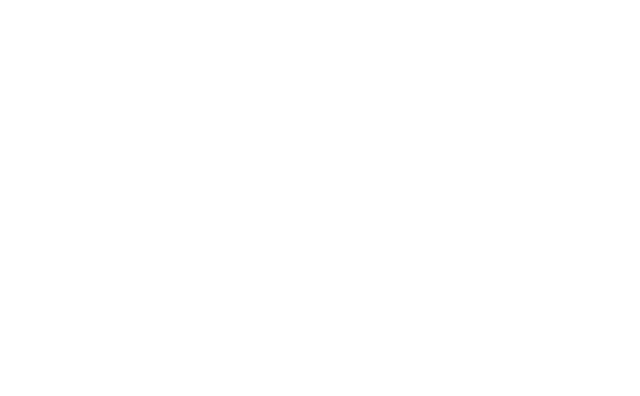
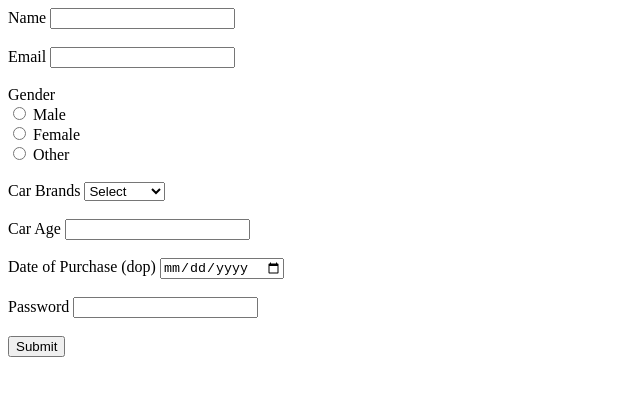
Before and after one commit to acciojob/car-insurance-form-ChitteGnanaPrasannKumarReddy, a website: page main.html in a window 1280 px wide. Shown: the whole page, without its empty margins (0-640 px from the left). Drawn offline with Linux system fonts and the light colour scheme.

Commit message:
created a submission

```diff
--- a/main.html
+++ b/main.html
@@ -1,16 +1,45 @@
 <!DOCTYPE html>
+<html>
+<head>
+    <link rel="stylesheet" href="styles.css">
+</head>
+<body>
+    <!-- the entire body must be written by student -->
+    <form method="post">
+        <label for="name">Name</label>
+        <input type="text" id="name" name="name" required><br><br>
 
-<html>
+        <label for="email">Email</label>
+        <input type="email" id="email" name="email" required><br><br>
 
-<head>
-	<link rel="stylesheet" href="styles.css">
-</head>
+        <label>Gender</label><br>
+        <input type="radio" id="male" name="gender" value="male" required>
+        <label for="male">Male</label><br>
+        <input type="radio" id="female" name="gender" value="female" required>
+        <label for="female">Female</label><br>
+        <input type="radio" id="other" name="gender" value="other" required>
+        <label for="other">Other</label><br><br>
 
-<body>
-	<!-- the entire body must be written by student -->
-    <script type="text/javascript" src="./script.js">
-</script>
+        <label for="cars">Car Brands</label>
+        <select id="cars" name="cars">
+            <option value="Select">Select</option>
+            <option value="BMW">BMW</option>
+            <option value="Audi">Audi</option>
+            <option value="Mercedes">Mercedes</option>
+        </select><br><br>
 
+        <label for="carage">Car Age</label>
+        <input type="number" id="carage" name="carage" required><br><br>
+
+        <label for="dop">Date of Purchase (dop)</label>
+        <input type="date" id="dop" name="dop" required><br><br>
+
+        <label for="password">Password</label>
+        <input type="password" id="password" name="password" required><br><br>
+
+        <button type="submit">Submit</button>
+    </form>
+
+    <script type="text/javascript" src="./script.js"></script>
 </body>
-
 </html>
```
